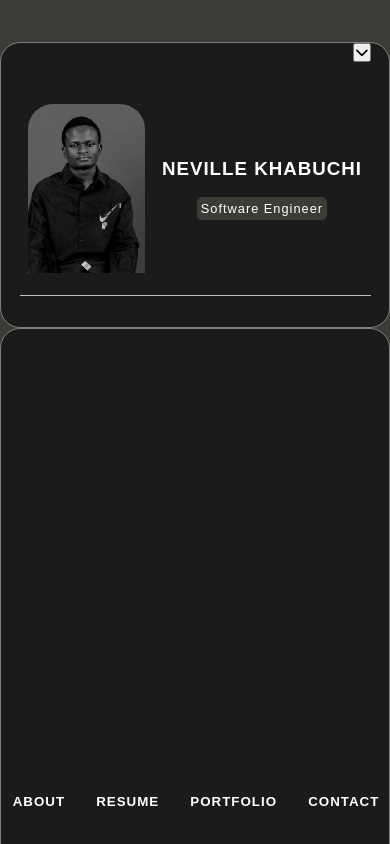
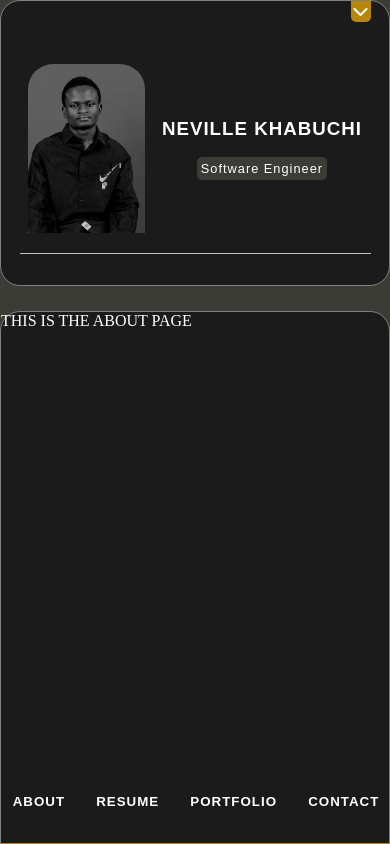
Before and after one commit to NEVILLEKHABUCHI/Portfolio, a React (Create React App) app: page / in a window 390 px wide. Shown: the top 844 px of the page. Built offline with nearby package versions, Linux system fonts and the light colour scheme.

Commit message:
Implementation of the Navigation Bars

```diff
--- /dev/null
+++ b/src/About.js
@@ -0,0 +1,11 @@
+import react from "react";
+
+function About() {
+    return (
+        <div className="aboutContainer">
+            THIS IS THE ABOUT PAGE
+        </div>
+    )
+}
+
+export default About;
--- a/src/App.css
+++ b/src/App.css
@@ -126,6 +126,7 @@
   justify-content: space-between;
   align-items: center;
   padding: 0 3vw;
+  border-bottom: 1px solid #B8860B;
 }
 .appContainer .containerRight .top button {
   background-color: #1B1B1B;
--- a/src/App.js
+++ b/src/App.js
@@ -1,15 +1,20 @@
 import React,{useState} from 'react';
 import NavBars from './Navbars';
+import About from './About';
+import Resume from './Resume';
+import Portfolio from './Portfolio';
+import Contact from './Contact';
 
 export default function App(){
   return <AppContainer/>
 }
 
 function AppContainer() {
+  const [selectedSection, setSelectedSection] = useState("about");
   return (
     <div className='appContainer'>
       <ContainerLeft/>
-      <ContainerRight/>
+      <ContainerRight selectedSection={selectedSection} handleSectionClick={setSelectedSection}/>
     </div>
   )
 }
@@ -77,7 +82,7 @@ function ContainerLeftBody({ showDetails }) {
         <i class="fa-solid fa-calendar-days"></i>
         <div className='birthDate'>
           <p><b>BIRTHDAY:</b></p>
-          <p>May 24, 2004</p>
+          <p>May 24</p>
         </div>
       </div>
 
@@ -99,10 +104,16 @@ function ContainerLeftBody({ showDetails }) {
   )
 }
 
-function ContainerRight() {
+function ContainerRight({ selectedSection, handleSectionClick }) {
   return (
     <div className='containerRight'>
-        <NavBars />
+        <NavBars handleClick={handleSectionClick}/>
+        <div className='contentSection'>
+          {selectedSection === "about" && <About />}
+          {selectedSection === "resume" && <Resume />}
+          {selectedSection === "portfolio" && <Portfolio />}
+          {selectedSection === "contact" && <Contact />}
+        </div>
     </div>
   )
 }
--- /dev/null
+++ b/src/Contact.js
@@ -0,0 +1,11 @@
+import React from "react";
+
+function Contact() {
+    return(
+        <div contactContainer>
+            THIS IS THE CONTACT PAGE
+        </div>
+    )
+}
+
+export default Contact;
--- a/src/Mediaqueries.css
+++ b/src/Mediaqueries.css
@@ -2,13 +2,13 @@
     body {
         height: max-content;
         overflow-y: scroll;
-        padding: 5vh 0;
     }
     .appContainer {
         width: 100vw;
         height: max-content;
         display: flex;
         flex-direction: column;
+        gap: 3vh;
         align-items: center;
         overflow-y: scroll;
     }
@@ -25,6 +25,17 @@
     .appContainer .containerLeft .content .containerLeftTop .icon {
         display: flex;
         justify-content: end;
+    }
+    .appContainer .containerLeft .content .containerLeftTop .icon button {
+        border: none;
+        background-color: #B8860B;
+        padding: 2px;
+        border-bottom-left-radius: 5px;
+        border-bottom-right-radius: 5px;
+    }
+    .appContainer .containerLeft .content .containerLeftTop .icon button i {
+        color: white;
+        font-size: 1rem;
     }
     .appContainer .containerLeft .content .containerLeftTop .details {
         display: flex;
--- a/src/Navbars.js
+++ b/src/Navbars.js
@@ -1,12 +1,12 @@
 import React from "react";
 
-function NavBars() {
+function NavBars({ handleClick }) {
     return (
         <div className="top">
-            <button><b>ABOUT</b></button>
-            <button><b>RESUME</b></button>
-            <button><b>PORTFOLIO</b></button>
-            <button><b>CONTACT</b></button>
+            <button onClick={() => handleClick("about")}><b>ABOUT</b></button>
+            <button onClick={() => handleClick("resume")}><b>RESUME</b></button>
+            <button onClick={() => handleClick("portfolio")}><b>PORTFOLIO</b></button>
+            <button onClick={() => handleClick("contact")}><b>CONTACT</b></button>
         </div>
     )
 }
--- /dev/null
+++ b/src/Portfolio.js
@@ -0,0 +1,11 @@
+import React from "react";
+
+function Portfolio() {
+    return (
+        <div className="portfolioContainer">
+            THIS IS THE PORTFOLIO CONTAINER
+        </div>
+    )
+}
+
+export default Portfolio;
--- /dev/null
+++ b/src/Resume.js
@@ -0,0 +1,11 @@
+import React from "react";
+
+function Resume() {
+    return (
+        <div className="ResumeContainer">
+            THIS IS THE RESUME PAGE
+        </div>
+    )
+}
+
+export default Resume;
```
